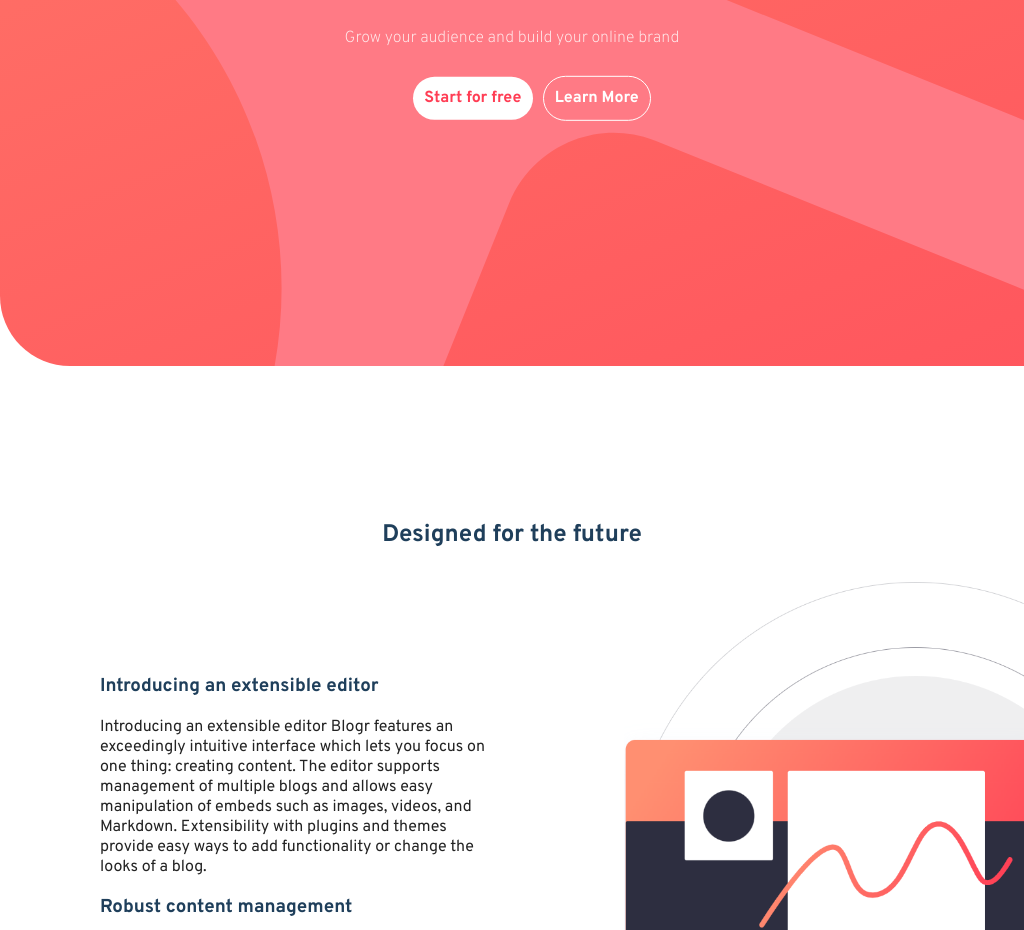
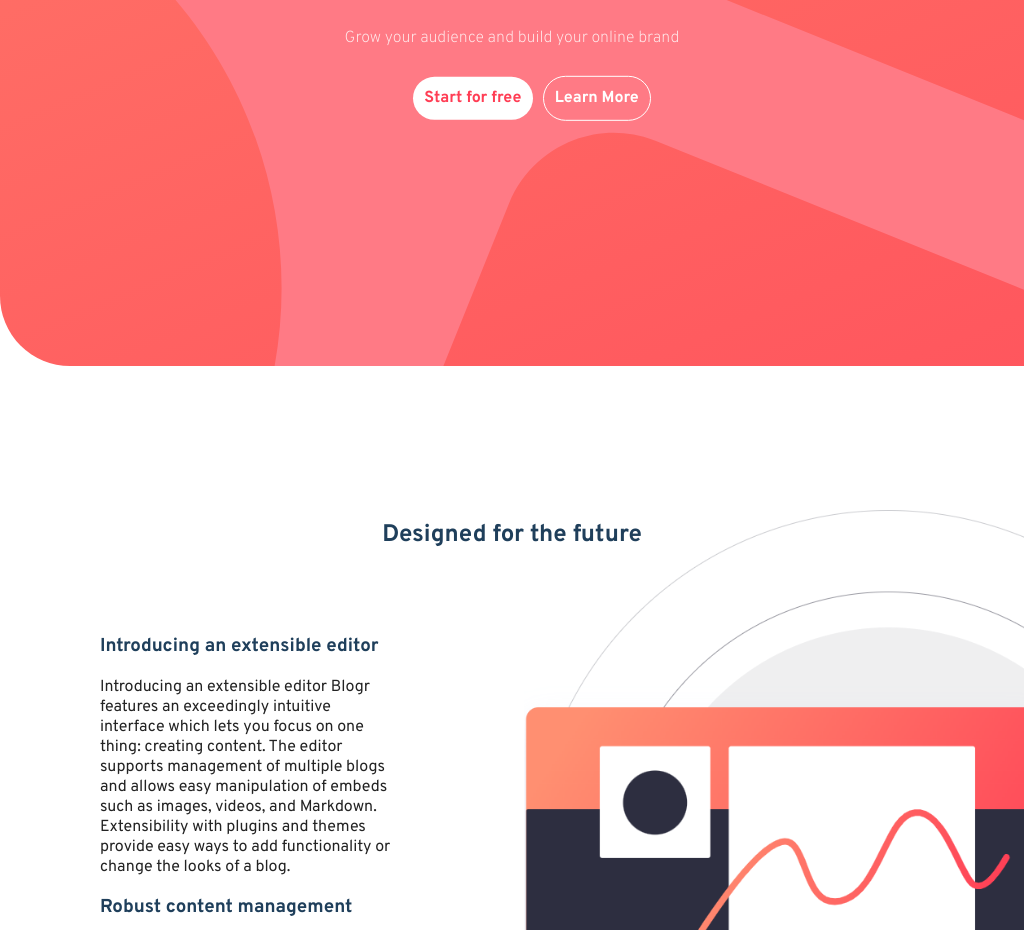
Before and after one commit to Hanan1413/bloger-landing-page, a plain HTML site: page index.html in a window 1024 px wide. Shown: the part 370-1300 px from the top of the page. Drawn offline with Linux system fonts and the light colour scheme.

Commit message:
update style sheet

```diff
--- a/style.css
+++ b/style.css
@@ -749,11 +749,7 @@ footer ul {
   .laptop {
     height: 80vh;
   }
-  .design-second {
-    display: block;
-    width: 400px;
-    margin-left: 50px;
-  }
+
   .design-flex {
     height: 80vh;
   }
```
